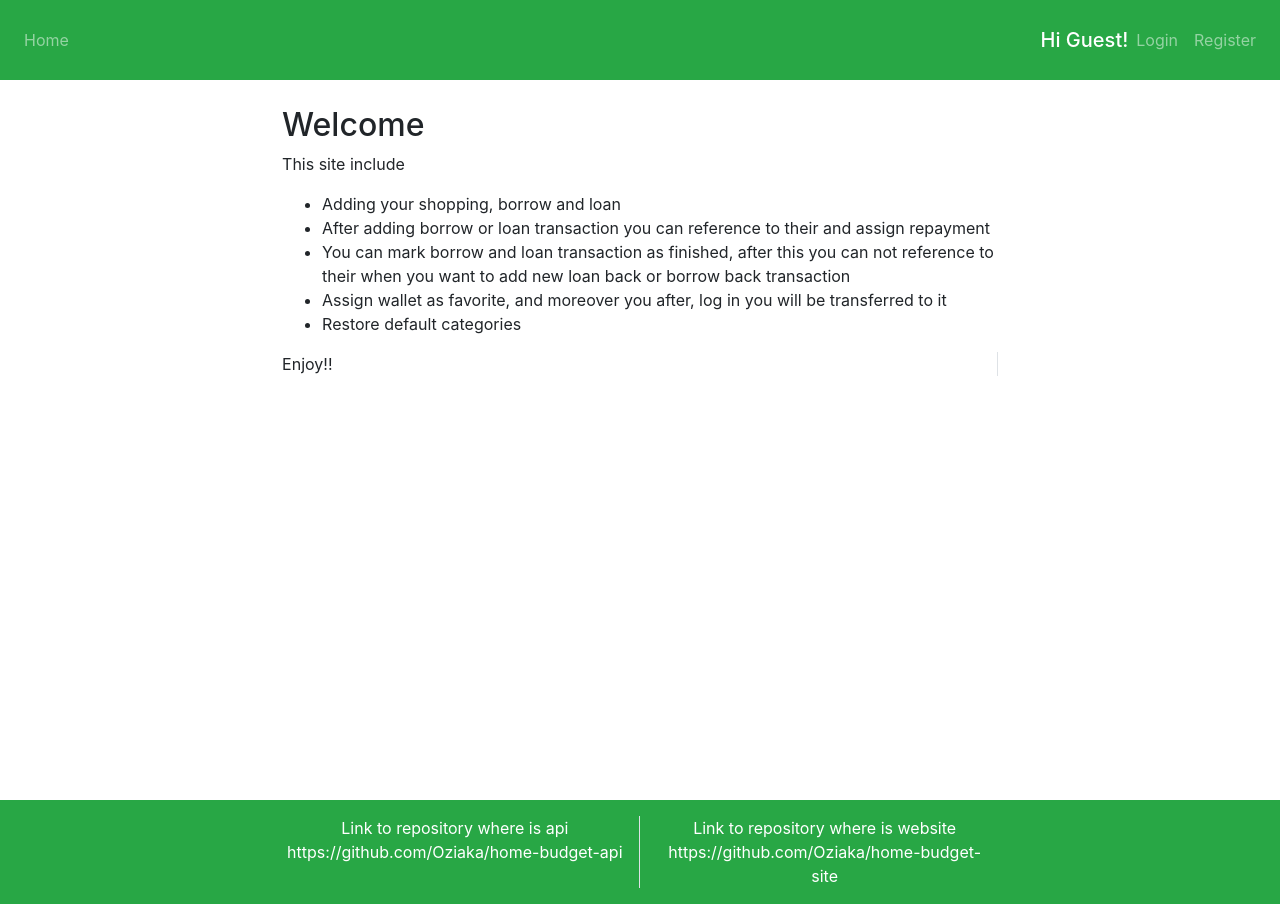
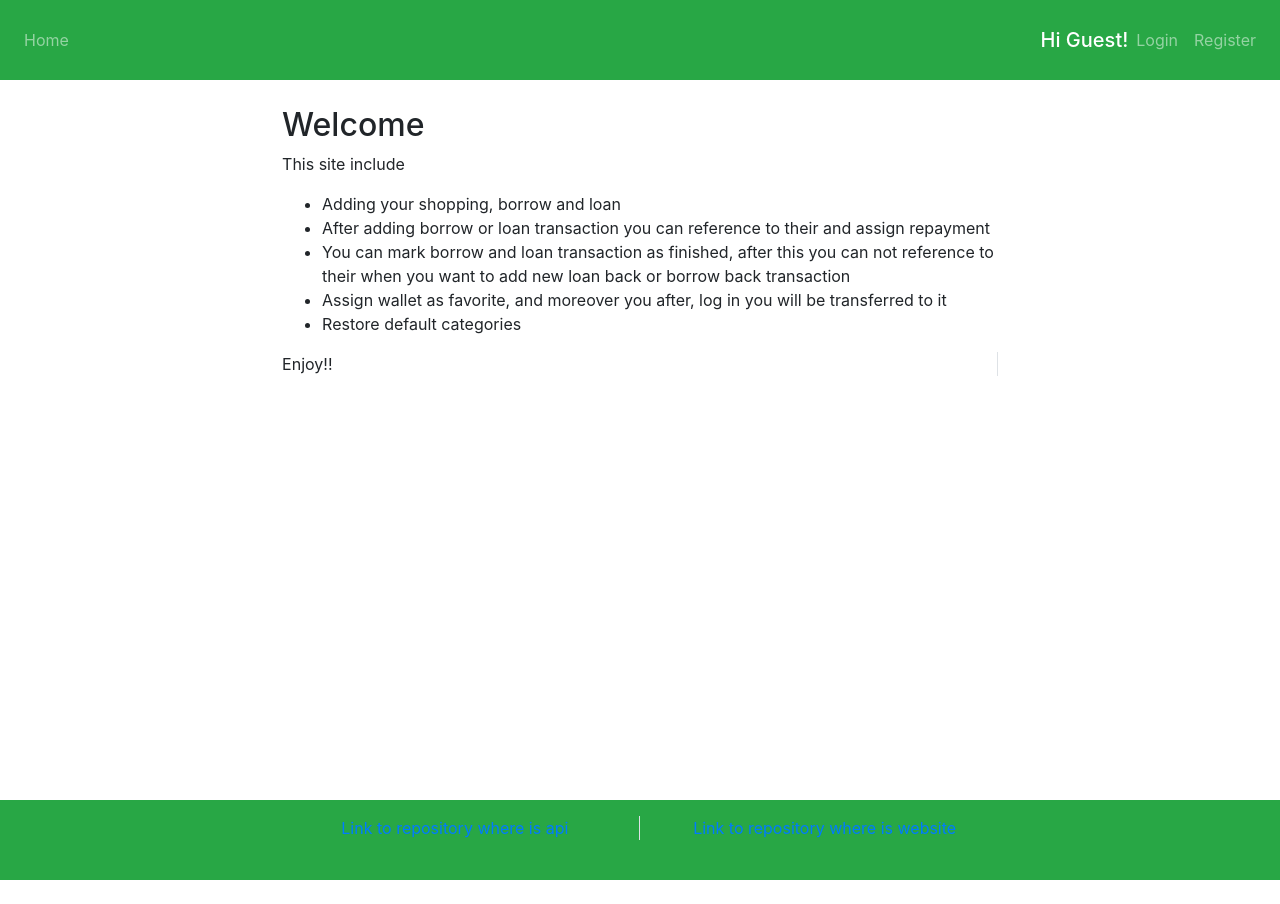
Before and after one commit to dmadzierski/home-budget-site, an Angular app: page /home in a window 1280 px wide. After the commit the page ends 880 px from the top, so only its background shows below. Built offline with nearby package versions, Linux system fonts and the light colour scheme; no server answers.

Commit message:
Add links to project repositories

```diff
--- a/src/app/footer/footer.component.html
+++ b/src/app/footer/footer.component.html
@@ -2,12 +2,10 @@
   <div class="container">
     <div class="row p-3 text-center">
       <div class="footer-content col-4 offset-2 border-right">
-        Link to repository where is api
-        https://github.com/Oziaka/home-budget-api
+        <a href="https://github.com/Oziaka/home-budget-api">Link to repository where is api</a>
       </div>
       <div class="footer-content col-4">
-        Link to repository where is website
-        https://github.com/Oziaka/home-budget-site
+        <a href="https://github.com/Oziaka/home-budget-site">Link to repository where is website</a>
       </div>
     </div>
   </div>
```
